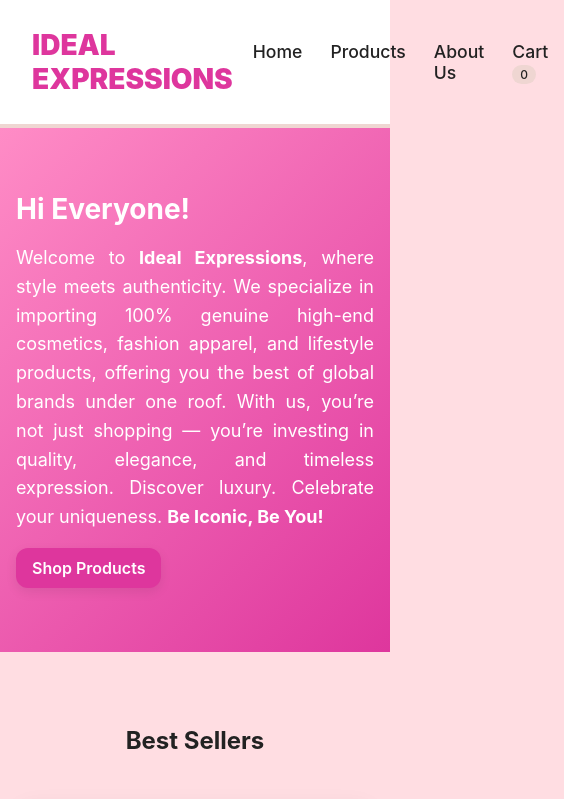
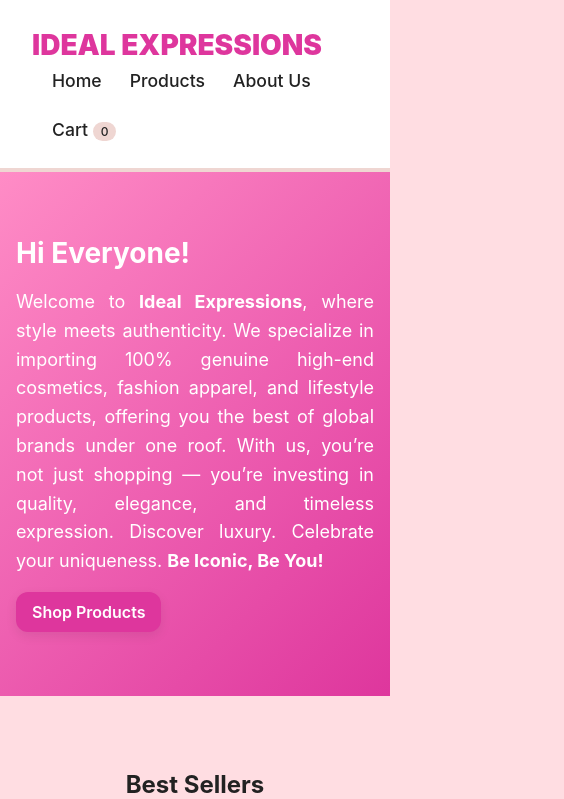
Before and after one commit to Fizza21/ideal-expressions, a React (Create React App) app: page / in a window 390 px wide. Shown: the top 799 px of the page, 564 px wide, since content can reach past the window. Built offline with nearby package versions, Linux system fonts and the light colour scheme.

Commit message:
Mobile responsive updates applied

```diff
--- a/src/components/Navbar.js
+++ b/src/components/Navbar.js
@@ -13,7 +13,8 @@
         style={{
           display: 'flex',
           alignItems: 'center',
-          justifyContent: 'space-between'
+          justifyContent: 'space-between',
+          flexWrap: 'wrap'
         }}
       >
         {/* Brand name bigger */}
--- a/src/styles.css
+++ b/src/styles.css
@@ -226,3 +226,31 @@
   width: 100%;
   margin-top: 8px;
 }
+
+
+.grid {
+  grid-template-columns: repeat(auto-fit, minmax(250px, 1fr));
+}
+
+
+
+/* ---------------- Mobile Navbar Horizontal ---------------- */
+@media (max-width: 640px) {
+  .nav {
+    flex-wrap: wrap; /* allow brand + links to wrap if needed */
+    gap: 12px; /* thoda gap for wrapping */
+  }
+
+  .navlinks {
+    flex-direction: row !important; /* keep links horizontal */
+    flex-wrap: wrap; /* allow wrapping if screen is small */
+    justify-content: flex-start;
+    gap: 12px; /* space between links */
+    width: 100%; /* take full width under brand if wrapped */
+  }
+
+  .brand {
+    flex-basis: 100%; /* brand on top in small screens */
+    margin-bottom: 8px;
+  }
+}
```
